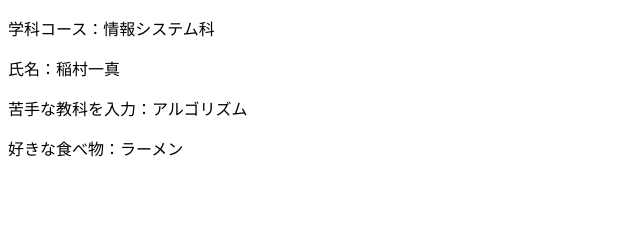
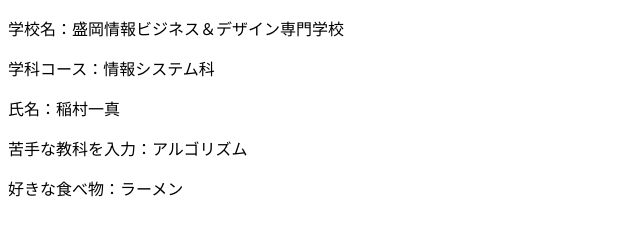
Before and after one commit to marute0215/branch-test2, a plain HTML site: page profile_B.html in a window 1280 px wide. Shown: the whole page, without its empty margins (0-640 px from the left). Drawn offline with Linux system fonts and the light colour scheme.

Commit message:
学校名を追加しました。

```diff
--- a/profile_B.html
+++ b/profile_B.html
@@ -5,6 +5,7 @@
 <title>Insert title here</title>
 </head>
 <body>
+	<p>学校名：盛岡情報ビジネス＆デザイン専門学校
 	<p>学科コース：情報システム科
 	<p>氏名：稲村一真
 	<p>苦手な教科を入力：アルゴリズム
```
